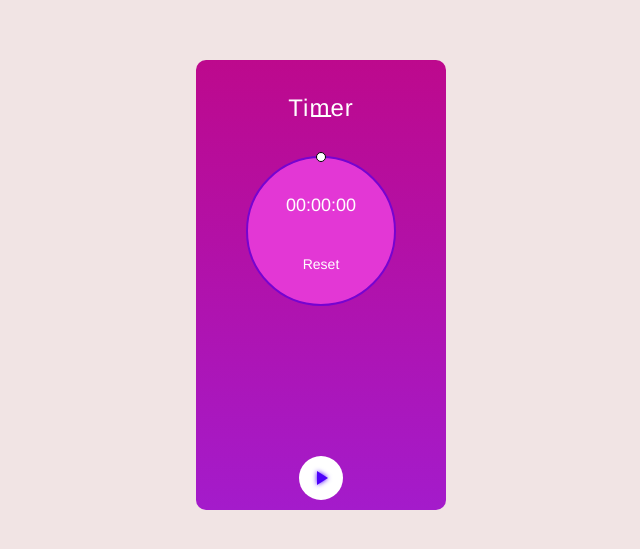
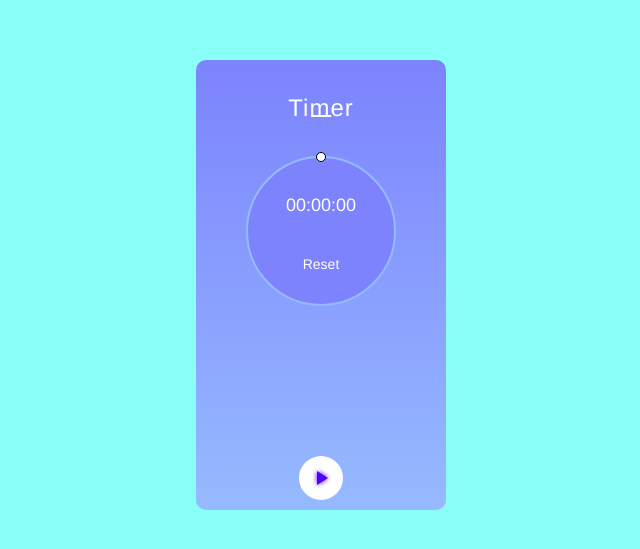
Before and after one commit to harshit051/StopWatch, a plain HTML site: page index.html in a window 1280 px wide. Shown: the part 115-664 px from the top of the page, without its empty margins (316-956 px from the left). Drawn offline with nearby package versions, Linux system fonts and the light colour scheme.

Commit message:
Update styles.css

```diff
--- a/styles.css
+++ b/styles.css
@@ -9,7 +9,7 @@ body{
     height: 100vh;
     display: grid;
     place-items: 'Baloo 2', cursive;
-    background: #F1E4E4;
+    background: #88FFF7;
     align-items: center;
     margin-left: 40%;
 
@@ -23,7 +23,7 @@ body{
     flex-direction: column;
     align-items: center;
     color: #fff;
-    background: linear-gradient(to bottom,#BD098d,#A41BCB);
+    background: linear-gradient(to bottom,#7C83FD,#96BAFF);
 }
 .box h3{
     position: relative;
@@ -47,9 +47,9 @@ body{
     position: relative;
     height: 150px;
     width: 150px;
-    background: #E337D5;
+    background: #7C83FD;
     border-radius: 50%;
-    border: 2px solid #7604D1;
+    border: 2px solid #96BAFF;
     text-align: center;
 
 }
```
